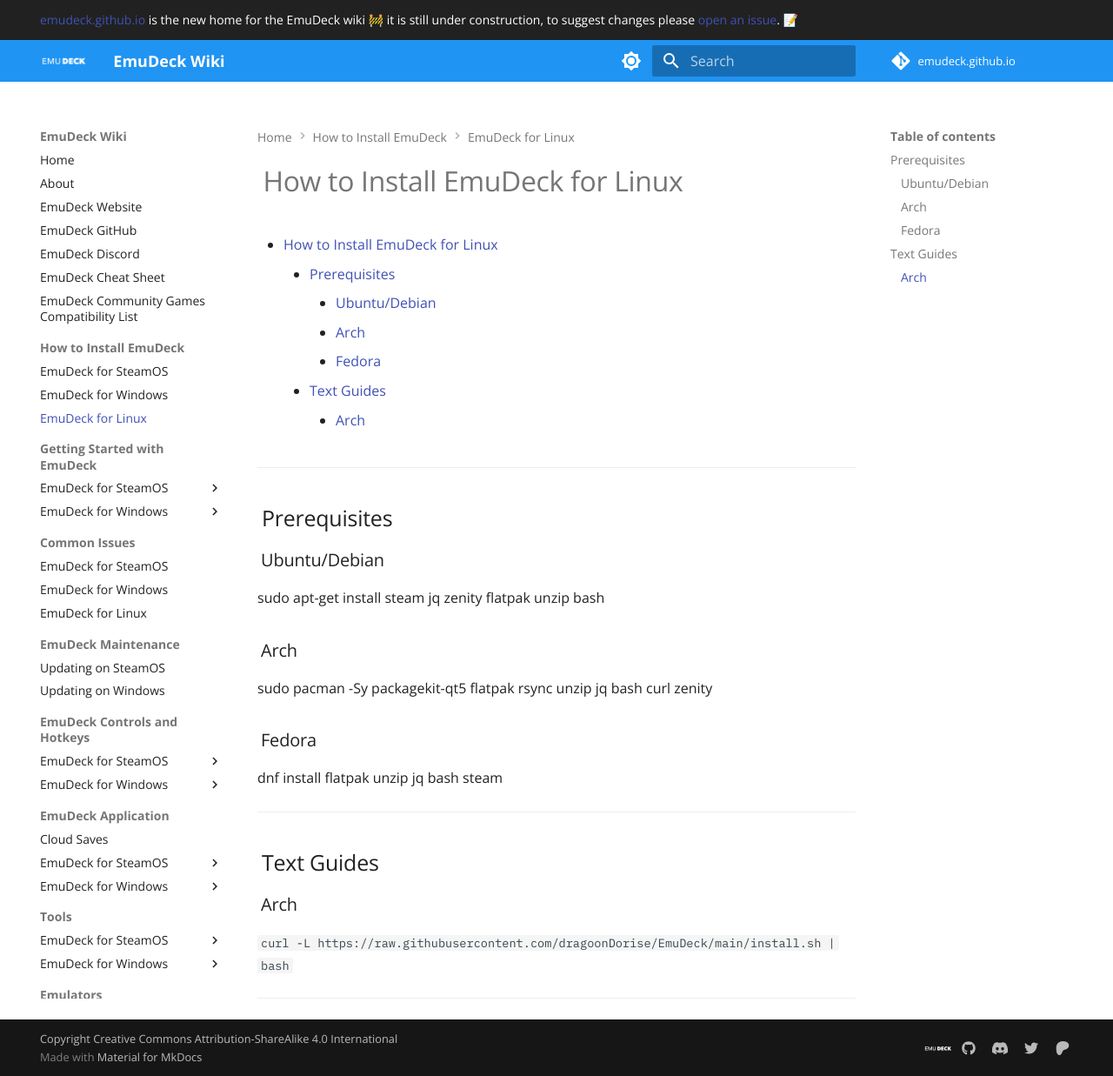
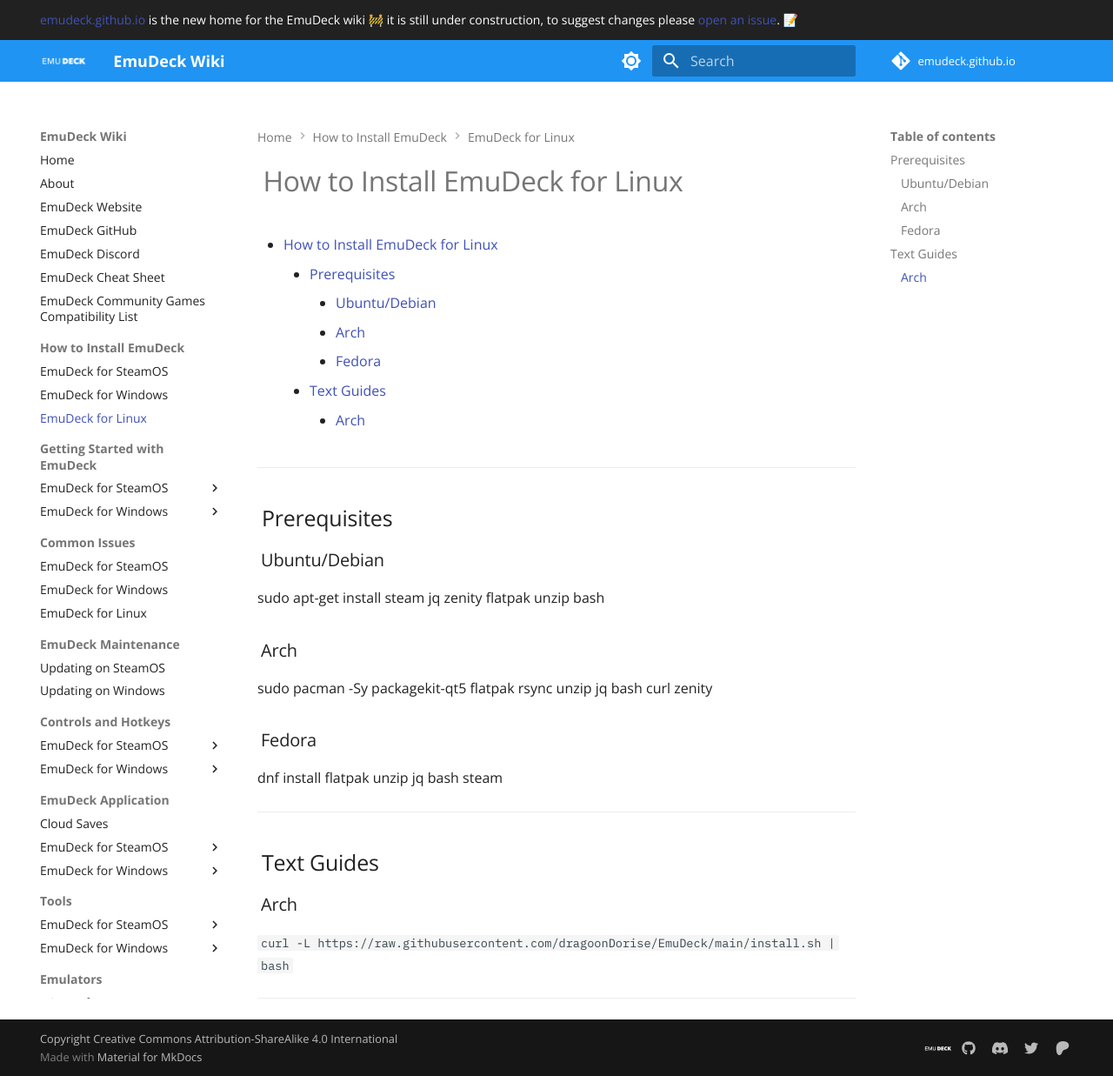
Before and after one commit to EmuDeck/emudeck.github.io, an MkDocs documentation site: the page built from docs/how-to-install-emudeck/linux/index.md, in a window 1280 px wide and 1237 px high. Shown: the whole window at 87% size. Built offline with MkDocs 1.6.1 and Material for MkDocs 9.7.7, drawn with Linux system fonts in a browser that asks for light colours; comment, search, counter and statistics services are not loaded.

Commit message:
Remove: "emudeck" from hotkeys in nav

```diff
--- a/mkdocs.yml
+++ b/mkdocs.yml
@@ -37,7 +37,7 @@
     - EmuDeck Maintenance:
         - 'Updating on SteamOS': 'emudeck-essentials/steamos/updating.md'
         - 'Updating on Windows': 'emudeck-essentials/windows/updating.md'
-    - EmuDeck Controls and Hotkeys:
+    - Controls and Hotkeys:
         - EmuDeck for SteamOS:
             - 'Controls 101': 'emudeck-essentials/steamos/controls-101.md'
             - 'Hotkeys': 'emudeck-essentials/steamos/hotkeys.md'
```
